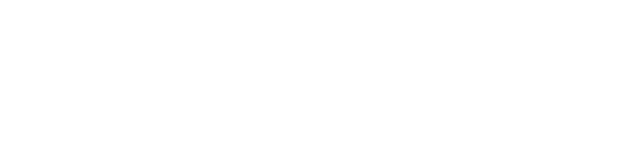
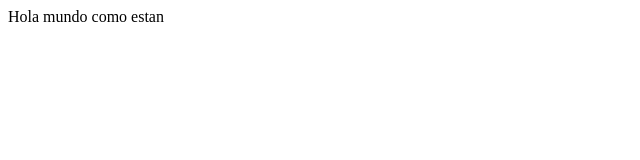
Before and after one commit to FabricioVdz/Aplicacion_tareas, a plain HTML site: page Index.html in a window 1280 px wide. Shown: the whole page, without its empty margins (0-640 px from the left). Drawn offline with Linux system fonts and the light colour scheme.

Commit message:
Prueba 2

```diff
--- a/Index.html
+++ b/Index.html
@@ -6,6 +6,6 @@
     <title>Document</title>
 </head>
 <body>
-
+    Hola mundo  como estan
 </body>
 </html>
```
